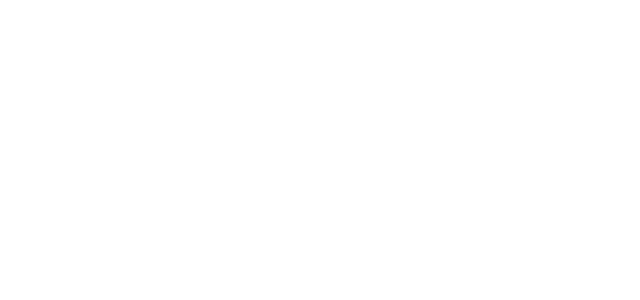
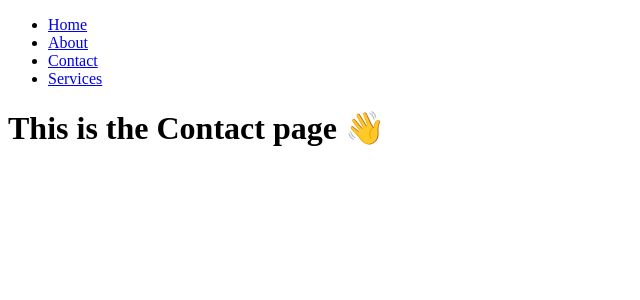
Before and after one commit to cherryontech/ywgc, a React (Create React App) app: page /contact in a window 1280 px wide. Before the commit this address had no page. Shown: the top 300 px of the page, without its empty margins (0-640 px from the left). Built offline with nearby package versions, Linux system fonts and the light colour scheme.

Commit message:
chore: add contact and services pages

```diff
--- a/src/index.js
+++ b/src/index.js
@@ -3,6 +3,8 @@ import { BrowserRouter, Routes, Route } from "react-router-dom";
 import Layout from "./pages/Layout";
 import Home from "./pages/Home";
 import About from "./pages/About"
+import Contact from "./pages/Contact";
+import Services from "./pages/Services";
 
 export default function App() {
   return (
@@ -11,6 +13,8 @@ export default function App() {
     <Route path="/" element={<Layout />}>
       <Route index element={<Home />} />
       <Route path="about" element={<About />} />
+      <Route path="contact" element={<Contact />} />
+      <Route path="services" element={<Services />} />
      </Route>
     </Routes>
   </BrowserRouter>
--- /dev/null
+++ b/src/pages/Contact.jsx
@@ -0,0 +1,9 @@
+import React from 'react';
+
+function Contact() {
+    return (
+        <h1>This is the Contact page 👋</h1>
+    );
+}
+
+export default Contact;
--- a/src/pages/Navbar.jsx
+++ b/src/pages/Navbar.jsx
@@ -11,6 +11,12 @@ function Navbar() {
         <li>
          <Link to="/about">About</Link>
         </li>
+        <li>
+        <Link to="/contact">Contact</Link>
+        </li>
+        <li>
+        <Link to="/services">Services</Link>
+        </li>
       </ul>
     </nav>
   );
--- /dev/null
+++ b/src/pages/Services.jsx
@@ -0,0 +1,9 @@
+import React from 'react';
+
+function Services() {
+    return (
+        <h1>This is the Services page 👋</h1>
+    );
+}
+
+export default Services;
```
